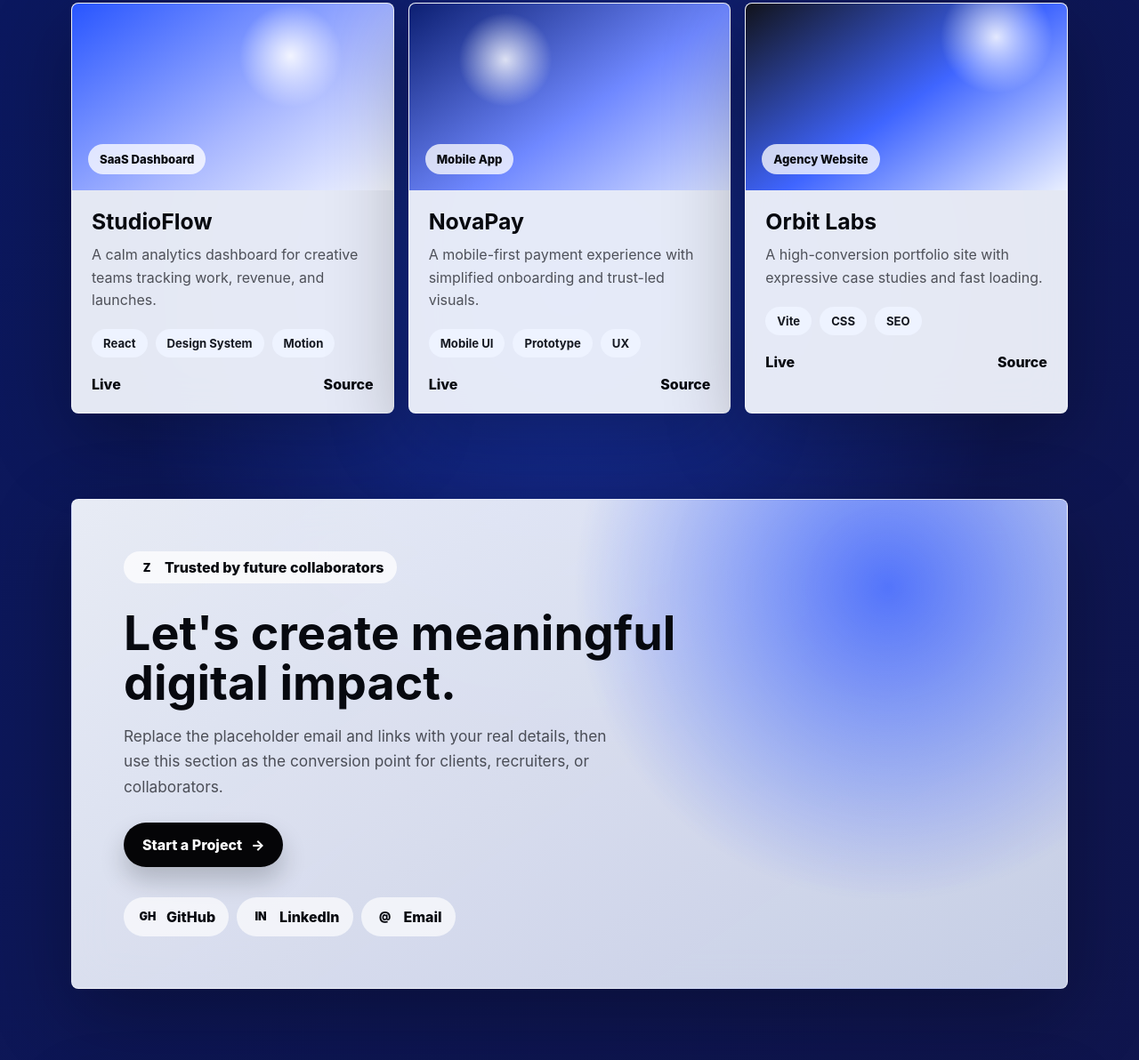
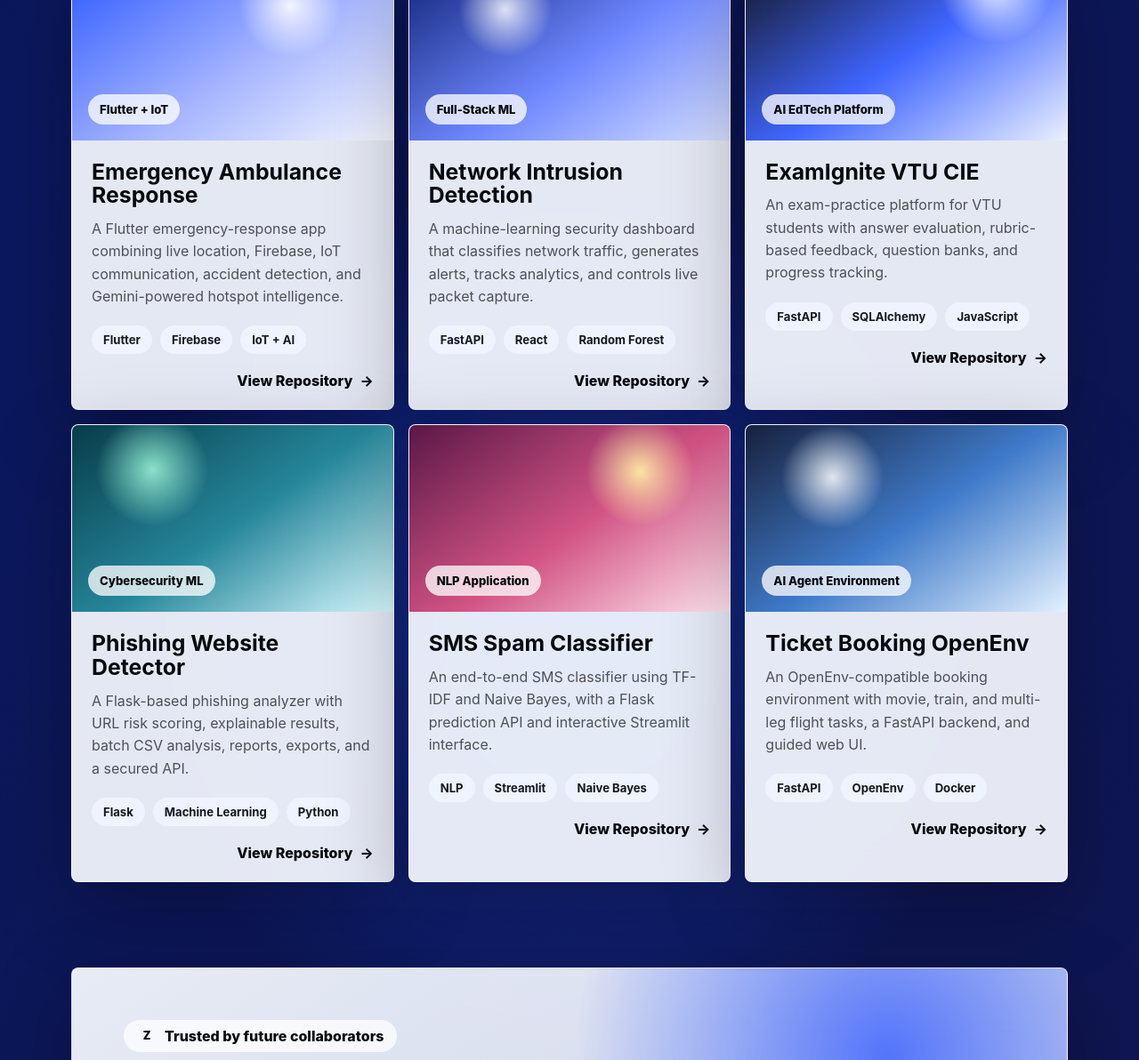
Before and after one commit to shivang5209/personal-portfolio, a website built with Vite: page index.html in a window 1280 px wide. Shown: the part 2207-3399 px from the top of the page at 89% size. Built offline with nearby package versions, Linux system fonts and the light colour scheme.

Commit message:
Show six GitHub projects

```diff
--- a/src/main.js
+++ b/src/main.js
@@ -53,28 +53,52 @@ const portfolio = {
   ],
   projects: [
     {
-      title: "StudioFlow",
-      category: "SaaS Dashboard",
-      description: "A calm analytics dashboard for creative teams tracking work, revenue, and launches.",
-      stack: ["React", "Design System", "Motion"],
-      live: "#",
-      source: "#"
+      title: "Emergency Ambulance Response",
+      category: "Flutter + IoT",
+      description:
+        "A Flutter emergency-response app combining live location, Firebase, IoT communication, accident detection, and Gemini-powered hotspot intelligence.",
+      stack: ["Flutter", "Firebase", "IoT + AI"],
+      source: "https://github.com/shivang5209/ambulance_v2"
     },
     {
-      title: "NovaPay",
-      category: "Mobile App",
-      description: "A mobile-first payment experience with simplified onboarding and trust-led visuals.",
-      stack: ["Mobile UI", "Prototype", "UX"],
-      live: "#",
-      source: "#"
+      title: "Network Intrusion Detection",
+      category: "Full-Stack ML",
+      description:
+        "A machine-learning security dashboard that classifies network traffic, generates alerts, tracks analytics, and controls live packet capture.",
+      stack: ["FastAPI", "React", "Random Forest"],
+      source: "https://github.com/shivang5209/nids-ml-project-network-intrusion-dectection"
     },
     {
-      title: "Orbit Labs",
-      category: "Agency Website",
-      description: "A high-conversion portfolio site with expressive case studies and fast loading.",
-      stack: ["Vite", "CSS", "SEO"],
-      live: "#",
-      source: "#"
+      title: "ExamIgnite VTU CIE",
+      category: "AI EdTech Platform",
+      description:
+        "An exam-practice platform for VTU students with answer evaluation, rubric-based feedback, question banks, and progress tracking.",
+      stack: ["FastAPI", "SQLAlchemy", "JavaScript"],
+      source: "https://github.com/shivang5209/examignite-vtu-cie"
+    },
+    {
+      title: "Phishing Website Detector",
+      category: "Cybersecurity ML",
+      description:
+        "A Flask-based phishing analyzer with URL risk scoring, explainable results, batch CSV analysis, reports, exports, and a secured API.",
+      stack: ["Flask", "Machine Learning", "Python"],
+      source: "https://github.com/shivang5209/phishing-website-detector"
+    },
+    {
+      title: "SMS Spam Classifier",
+      category: "NLP Application",
+      description:
+        "An end-to-end SMS classifier using TF-IDF and Naive Bayes, with a Flask prediction API and interactive Streamlit interface.",
+      stack: ["NLP", "Streamlit", "Naive Bayes"],
+      source: "https://github.com/shivang5209/Spam-Detection-system-aiml"
+    },
+    {
+      title: "Ticket Booking OpenEnv",
+      category: "AI Agent Environment",
+      description:
+        "An OpenEnv-compatible booking environment with movie, train, and multi-leg flight tasks, a FastAPI backend, and guided web UI.",
+      stack: ["FastAPI", "OpenEnv", "Docker"],
+      source: "https://github.com/shivang5209/ticket-booking-openenv-v3"
     }
   ],
   skills: [
@@ -214,7 +238,7 @@ function renderServices() {
 function renderProjects() {
   return `
     <section class="projects" id="works">
-      ${renderHeading("Works", "Selected project concepts ready to replace with your real work.")}
+      ${renderHeading("Works", "Selected projects I have designed and built.")}
       <div class="project-grid">
         ${portfolio.projects
           .map(
@@ -230,8 +254,9 @@ function renderProjects() {
                     ${project.stack.map((item) => `<span>${item}</span>`).join("")}
                   </div>
                   <div class="project-links">
-                    <a href="${project.live}">Live</a>
-                    <a href="${project.source}">Source</a>
+                    <a href="${project.source}" target="_blank" rel="noreferrer">
+                      View Repository <span aria-hidden="true">&rarr;</span>
+                    </a>
                   </div>
                 </div>
               </article>
--- a/src/styles.css
+++ b/src/styles.css
@@ -595,6 +595,24 @@ h1 {
     linear-gradient(145deg, #11131b, #3f65ff 52%, #eaf0ff);
 }
 
+.art-4 {
+  background:
+    radial-gradient(circle at 25% 24%, rgba(165, 255, 222, 0.82), transparent 20%),
+    linear-gradient(145deg, #073c49, #26869a 52%, #d9fbff);
+}
+
+.art-5 {
+  background:
+    radial-gradient(circle at 72% 25%, rgba(255, 244, 166, 0.9), transparent 20%),
+    linear-gradient(145deg, #5b1747, #d25484 54%, #ffe5ee);
+}
+
+.art-6 {
+  background:
+    radial-gradient(circle at 27% 28%, rgba(255, 255, 255, 0.86), transparent 19%),
+    linear-gradient(145deg, #17203c, #3f7ac9 52%, #e3f1ff);
+}
+
 .project-body {
   padding: 22px;
 }
@@ -621,8 +639,22 @@ h1 {
 }
 
 .project-links {
-  justify-content: space-between;
+  justify-content: flex-end;
   font-weight: 850;
+}
+
+.project-links a {
+  display: inline-flex;
+  align-items: center;
+  gap: 8px;
+}
+
+.project-links a span {
+  transition: transform 180ms ease;
+}
+
+.project-links a:hover span {
+  transform: translateX(4px);
 }
 
 .contact {
```
